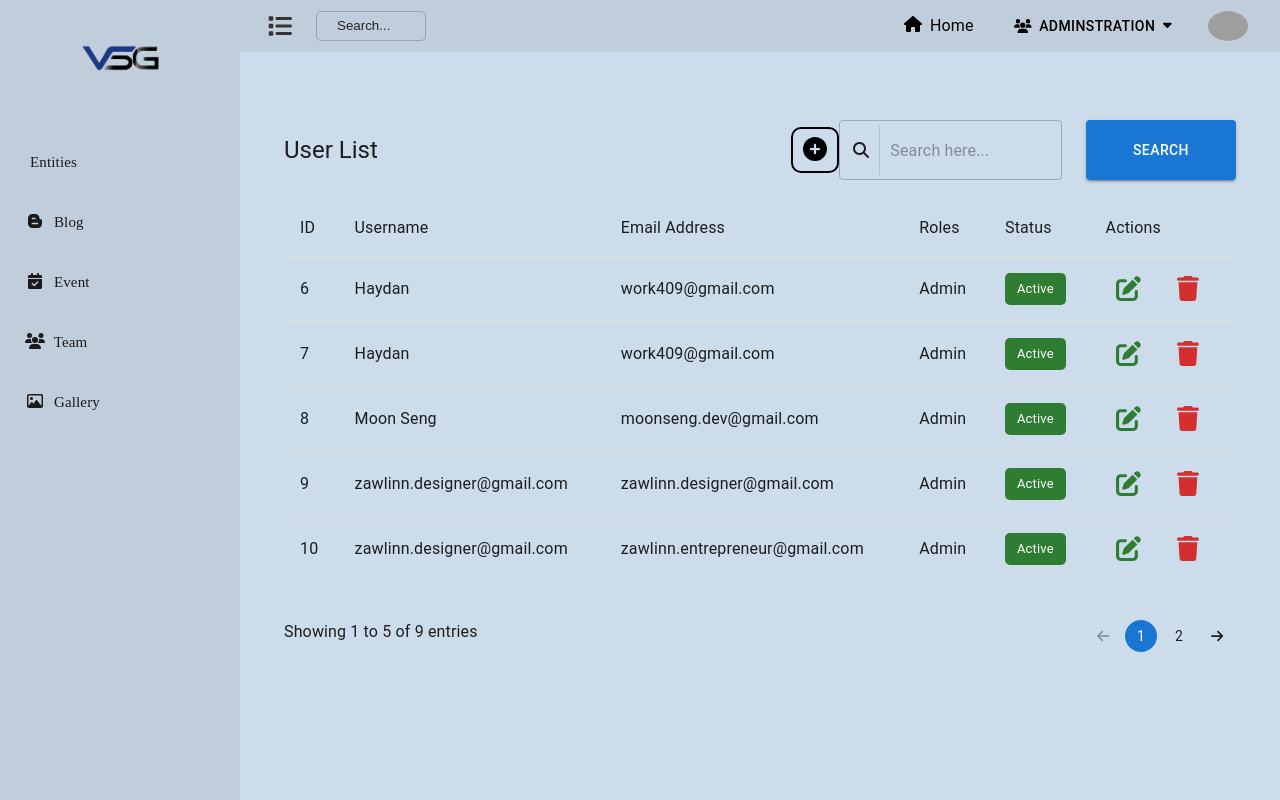
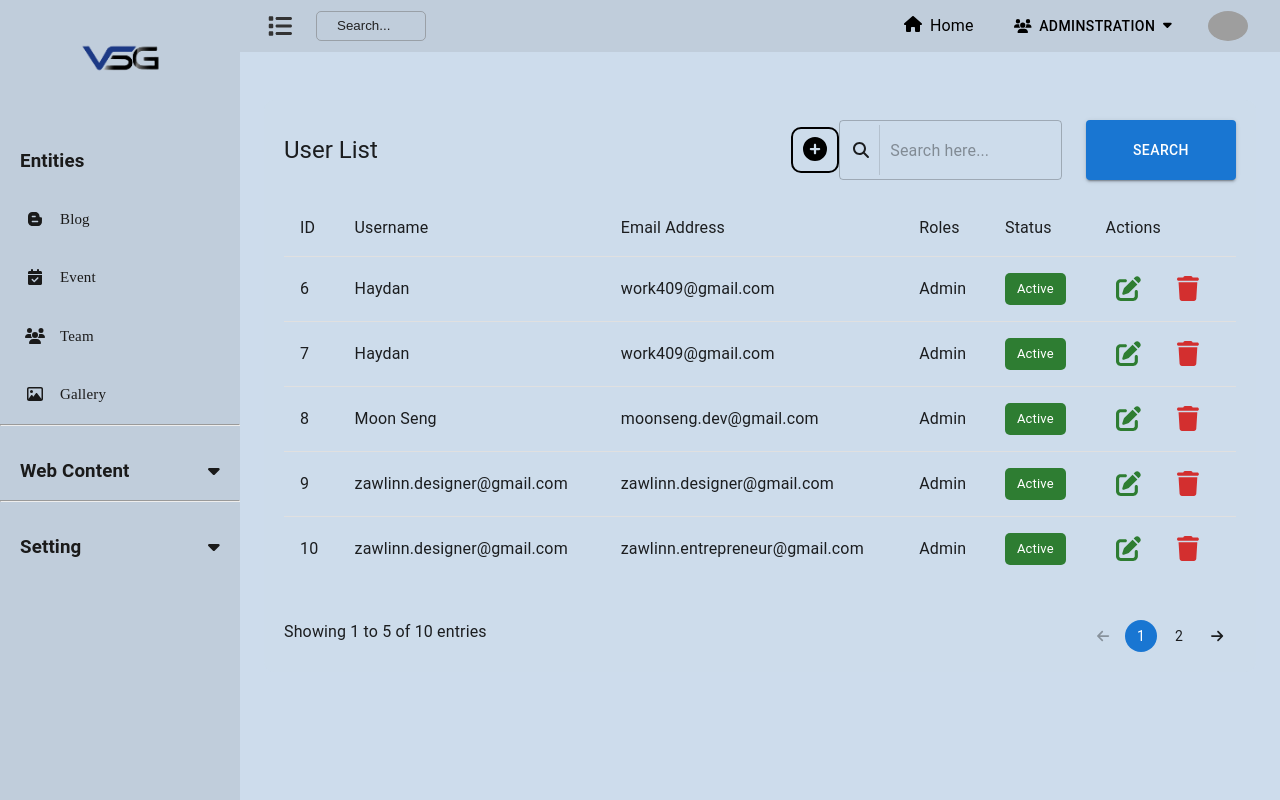
Before and after one commit to zakumi38/ngs-website, a React (Create React App) app: page /user in a window 1280 px wide. Built offline with nearby package versions, Linux system fonts and the light colour scheme; data requests are answered from the project's data file; grey boxes are pictures that could not be loaded.

Commit message:
Modified : fix some file

```diff
--- a/data/db.json
+++ b/data/db.json
@@ -88,6 +88,17 @@
       "roles": "Admin",
       "status": "Active",
       "id": 14
+    },
+    {
+      "userName": "Moon Seng",
+      "firstName": "Moon",
+      "mobile": "09259585359",
+      "lastName": "Seng",
+      "emailAddress": "moonseng.dev@gmail.com",
+      "password": "Moon Seng",
+      "roles": "Manager",
+      "status": "Active",
+      "id": 15
     }
   ],
   "admin": {
--- a/src/app/pages/blog/blog-list/blog-table.jsx
+++ b/src/app/pages/blog/blog-list/blog-table.jsx
@@ -2,6 +2,7 @@ import {
     faArrowLeft,
     faArrowRight,
     faSearch,
+    faPlusCircle
   } from "@fortawesome/free-solid-svg-icons";
   import { FontAwesomeIcon } from "@fortawesome/react-fontawesome";
   import {
@@ -13,6 +14,7 @@ import {
     PaginationItem,
     Stack,
     Typography,
+    Link
   } from "@mui/material";
   import React from "react";
   import PostsTable from "./blogs-table";
@@ -36,10 +38,25 @@ import {
           margin: "5rem 0",
         }}
       >
-        <Grid item xs={3} sm={6}>
+        <Grid item xs={3} sm={5}>
           <Typography variant="h5">Post List</Typography>
         </Grid>
-        <Grid item xs={9} sm={6}>
+
+        <Grid item xs={2} sm={2}>
+          <Link href={"/blog/add"}>
+            <Typography variant="h5" sx={{
+              float: "right",
+              color: "#000",
+              border: "2px solid black",
+              padding: "5px 10px",
+              borderRadius : "10px"
+            }}>
+              <FontAwesomeIcon icon={faPlusCircle} />
+            </Typography>
+          </Link>
+        </Grid>
+
+        <Grid item xs={7} sm={5}>
           <Stack
             direction="row"
             spacing={1}
--- a/src/app/pages/user/add-new-user/add-user-form.jsx
+++ b/src/app/pages/user/add-new-user/add-user-form.jsx
@@ -32,8 +32,7 @@ const CustomTextField = styled(TextField)({
 });
 
 const AddUserForm = () => {
-  const navigate = useNavigate()
-
+  let navigate=useNavigate();
   const [input, setInput] = useState({
     userName: "",
     firstName: "",
@@ -62,8 +61,8 @@ const AddUserForm = () => {
     password,
     roles,
   } = input;
+
   const handleSubmit = async () => {
-
     if (
       userName &&
       firstName &&
--- a/src/core/components/sidebar/sidebar.jsx
+++ b/src/core/components/sidebar/sidebar.jsx
@@ -1,10 +1,16 @@
-import React from "react";
-import { sideMenu } from "../../utilities/side-bar-data";
+import React, { useState } from "react";
+import { Entities } from "../../utilities/entities";
+import { webContent } from "../../utilities/web-content";
+import { setting } from "../../utilities/setting";
 import { Box, Link, Stack, List, ListItem } from "@mui/material";
 import styled from "@emotion/styled";
 import sidebar from "./sidebar.module.sass";
 import { FontAwesomeIcon } from "@fortawesome/react-fontawesome";
-import { faXmark } from "@fortawesome/free-solid-svg-icons";
+import {
+  faCaretDown,
+  faCaretUp,
+  faXmark,
+} from "@fortawesome/free-solid-svg-icons";
 import Logo from "../../../assets/images/logo.png";
 
 export const BrandLogo = styled("div")(({ theme }) => ({
@@ -24,6 +30,26 @@ export const BrandLogo = styled("div")(({ theme }) => ({
 // }))
 
 const SidebarComp = ({ wide, isMatch, slide, slideOut }) => {
+  const [anchorEl, setAnchorEl] = useState(null);
+  const [openWebContent, setOpenWebContent] = useState(false);
+  const [openSetting, setOpenSetting] = useState(false);
+
+  const open = Boolean(anchorEl);
+  const toggleWebContent = (event) => {
+    if (openWebContent === true) {
+      setOpenWebContent(false);
+    } else {
+      setOpenWebContent(true);
+    }
+  };
+
+  const toggleSetting = () => {
+    if (openSetting === true) {
+      setOpenSetting(false);
+    } else {
+      setOpenSetting(true);
+    }
+  };
   return (
     <>
       <Box
@@ -92,13 +118,11 @@ const SidebarComp = ({ wide, isMatch, slide, slideOut }) => {
 
         <Box sx={{ mt: "18px" }} className={sidebar.sideMenuContainer}>
           <Box className={sidebar.sideMenuContent}>
-
-
-
             {/* Sidebar Menu Session */}
 
             <List>
-              {sideMenu.map((item) => (
+              <h3 className={sidebar.listItemsHeader}>Entities</h3>
+              {Entities.map((item) => (
                 <ListItem
                   key={item.id}
                   sx={!wide ? { px: "5px", py: "3px" } : { px: 0, py: "3px" }}
@@ -126,13 +150,137 @@ const SidebarComp = ({ wide, isMatch, slide, slideOut }) => {
                       {" "}
                       {item.title}{" "}
                     </Box>
-                    <FontAwesomeIcon
-                      icon={item.down}
-                      className={`${sidebar.endIcon} ${wide && sidebar.d_none}`}
-                    />
                   </a>
                 </ListItem>
               ))}
+              <hr />
+            </List>
+
+            <List>
+              <h3
+                id="basic-button"
+                aria-controls={open ? "basic-menu" : undefined}
+                aria-haspopup="true"
+                aria-expanded={open ? "true" : undefined}
+                onClick={toggleWebContent}
+                className={sidebar.listItemsHeader}
+              >
+                Web Content
+                {openWebContent ? (
+                  <FontAwesomeIcon className={sidebar.icon} icon={faCaretUp} />
+                ) : (
+                  <FontAwesomeIcon
+                    className={sidebar.icon}
+                    icon={faCaretDown}
+                  />
+                )}
+              </h3>
+              <div id="webContentMenu" className={sidebar.dropDownMenu}>
+                {openWebContent
+                  ? webContent.map((item) => (
+                      <ListItem
+                        key={item.id}
+                        sx={
+                          !wide
+                            ? { px: "5px", py: "3px" }
+                            : { px: 0, py: "3px" }
+                        }
+                      >
+                        <a
+                          href={item.path}
+                          className={`${sidebar.listItems} ${
+                            wide && sidebar.newItems
+                          }`}
+                        >
+                          <FontAwesomeIcon
+                            icon={item.icon}
+                            className={sidebar.icons}
+                          />
+                          <Box
+                            component="span"
+                            sx={{
+                              ml: "5px",
+                              fontSize: "15px",
+                              fontFamily: "Poppins",
+                              textTransform: "none",
+                            }}
+                            className={wide && sidebar.d_none}
+                          >
+                            {" "}
+                            {item.title}{" "}
+                          </Box>
+                        </a>
+                      </ListItem>
+                    ))
+                  : ""}
+              </div>
+              <hr />
+            </List>
+
+            <List>
+              <h3
+                id="basic-button"
+                aria-controls={open ? "basic-menu" : undefined}
+                aria-haspopup="true"
+                aria-expanded={open ? "true" : undefined}
+                onClick={toggleSetting}
+                className={sidebar.listItemsHeader}
+              >
+                Setting
+                {openSetting ? (
+                  <FontAwesomeIcon className={sidebar.icon} icon={faCaretUp} />
+                ) : (
+                  <FontAwesomeIcon
+                    className={sidebar.icon}
+                    icon={faCaretDown}
+                  />
+                )}
+              </h3>
+              <div>
+                {openSetting
+                  ? setting.map((item) => (
+                      <ListItem
+                        key={item.id}
+                        sx={
+                          !wide
+                            ? { px: "5px", py: "3px" }
+                            : { px: 0, py: "3px" }
+                        }
+                      >
+                        <a
+                          href={item.path}
+                          className={`${sidebar.listItems} ${
+                            wide && sidebar.newItems
+                          }`}
+                        >
+                          <FontAwesomeIcon
+                            icon={item.icon}
+                            className={sidebar.icons}
+                          />
+                          <Box
+                            component="span"
+                            sx={{
+                              ml: "5px",
+                              fontSize: "15px",
+                              fontFamily: "Poppins",
+                              textTransform: "none",
+                            }}
+                            className={wide && sidebar.d_none}
+                          >
+                            {" "}
+                            {item.title}{" "}
+                          </Box>
+                          <FontAwesomeIcon
+                            icon={item.down}
+                            className={`${sidebar.endIcon} ${
+                              wide && sidebar.d_none
+                            }`}
+                          />
+                        </a>
+                      </ListItem>
+                    ))
+                  : ""}
+              </div>
             </List>
           </Box>
         </Box>
--- a/src/core/components/sidebar/sidebar.module.sass
+++ b/src/core/components/sidebar/sidebar.module.sass
@@ -1,4 +1,15 @@
-
+@mixin defaultListItem()
+    padding: 15px 20px 15px 20px
+    width: 100%
+    text-align: left
+    color: darken(#fff, 90)
+    transition: all .2s linear
+    position: relative
+    text-decoration: none
+    border: none
+    cursor: pointer
+    display: flex
+    align-items: center
 
 .sidebar
     width: 240px
@@ -57,19 +68,15 @@
             display: none
 
 
+.listItemsHeader
+    @include defaultListItem
+    justify-content: space-between
+
 .listItems
-    padding: 15px 5px 15px 20px
-    width: 100%
-    text-align: left
-    /*color: lighten(#333, 60) */
-    color: darken(#fff, 90)
-    transition: all .2s linear
-    position: relative
-    text-decoration: none
-    border: none
-
+    @include  defaultListItem
     .icons
         width: 20px
+        margin-right: 10px
 
     &:before
         position: absolute
@@ -84,7 +91,7 @@
 
     &:hover
         /* background: lighten(#444, 40) */
-        background: lighten(#000, 70)
+        background: #eadfdf99
         /* color: darken(#ddd, 60) */
         color: darken(#ddd, 70)
 
--- a/src/core/utilities/side-bar-data.jsx
+++ b/src/core/utilities/entities.jsx
@@ -2,11 +2,7 @@ import { faBloggerB } from "@fortawesome/free-brands-svg-icons";
 import { faImage } from "@fortawesome/free-regular-svg-icons";
 import { faCalendarCheck, faUsers } from "@fortawesome/free-solid-svg-icons";
 
-export const sideMenu = [
-  {
-    id: 0,
-    title: "Entities",
-  },
+export const Entities = [
   {
     id: 1,
     icon: faBloggerB,
--- /dev/null
+++ b/src/core/utilities/setting.jsx
@@ -0,0 +1,16 @@
+import { faGear, faPalette } from "@fortawesome/free-solid-svg-icons";
+
+export const setting = [
+  {
+    id: 1,
+    icon: faGear,
+    title: "website Setting",
+    path: "/setting",
+  },
+  {
+    id: 2,
+    icon: faPalette,
+    title: "Theme",
+    path: "/theme",
+  }
+];
--- /dev/null
+++ b/src/core/utilities/web-content.jsx
@@ -0,0 +1,29 @@
+import { faAddressBook, faAddressCard, faCircleQuestion, faImage } from "@fortawesome/free-regular-svg-icons";
+import { faBook, faCalendarCheck, faUsers } from "@fortawesome/free-solid-svg-icons";
+
+export const webContent = [
+  {
+    id: 1,
+    icon: faAddressCard,
+    title: "About",
+    path: "/about",
+  },
+  {
+    id: 2,
+    icon: faAddressBook,
+    title: "Contact",
+    path: "/contact",
+  },
+  {
+    id: 3,
+    icon: faCircleQuestion,
+    title: "Faq",
+    path: "/faq",
+  },
+  {
+    id: 4,
+    icon: faBook,
+    title: "Terms of Use",
+    path: "/terms-of-use",
+  }
+];
```
